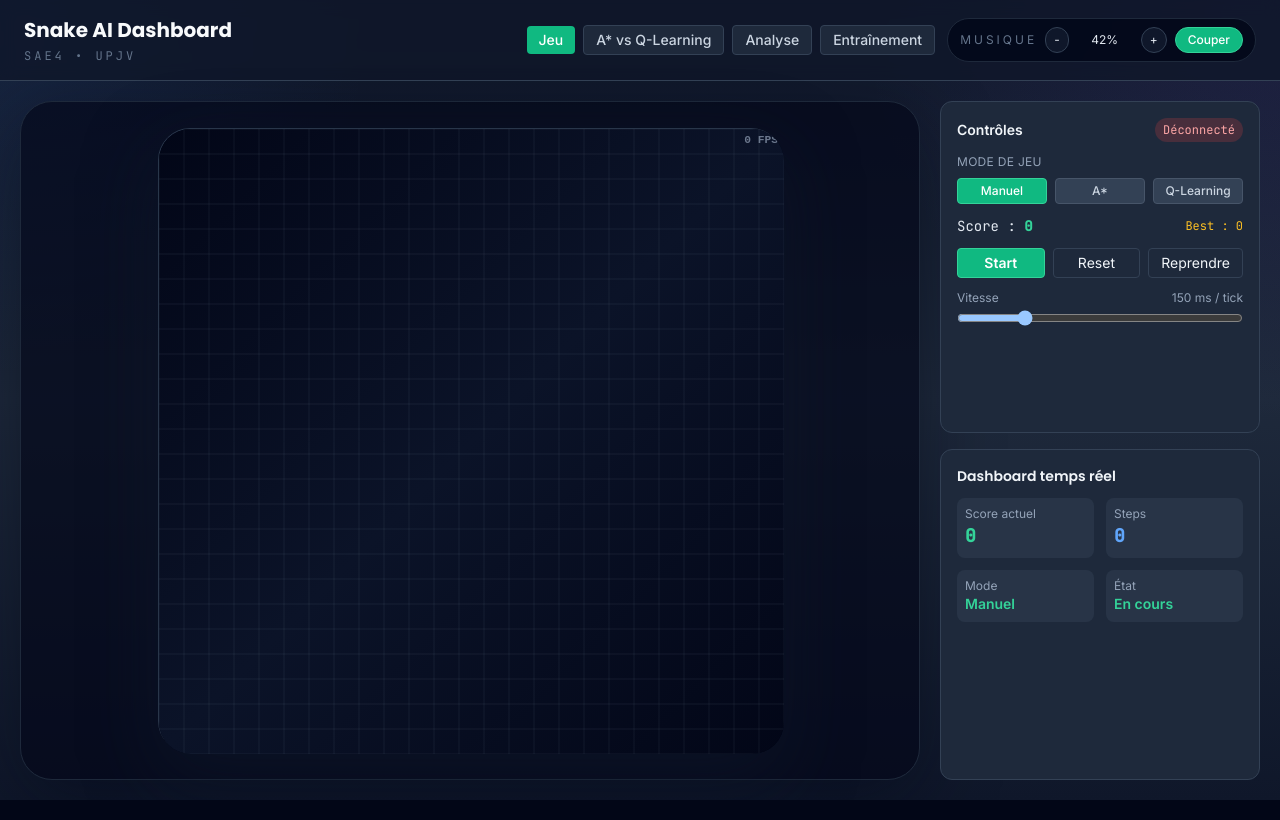
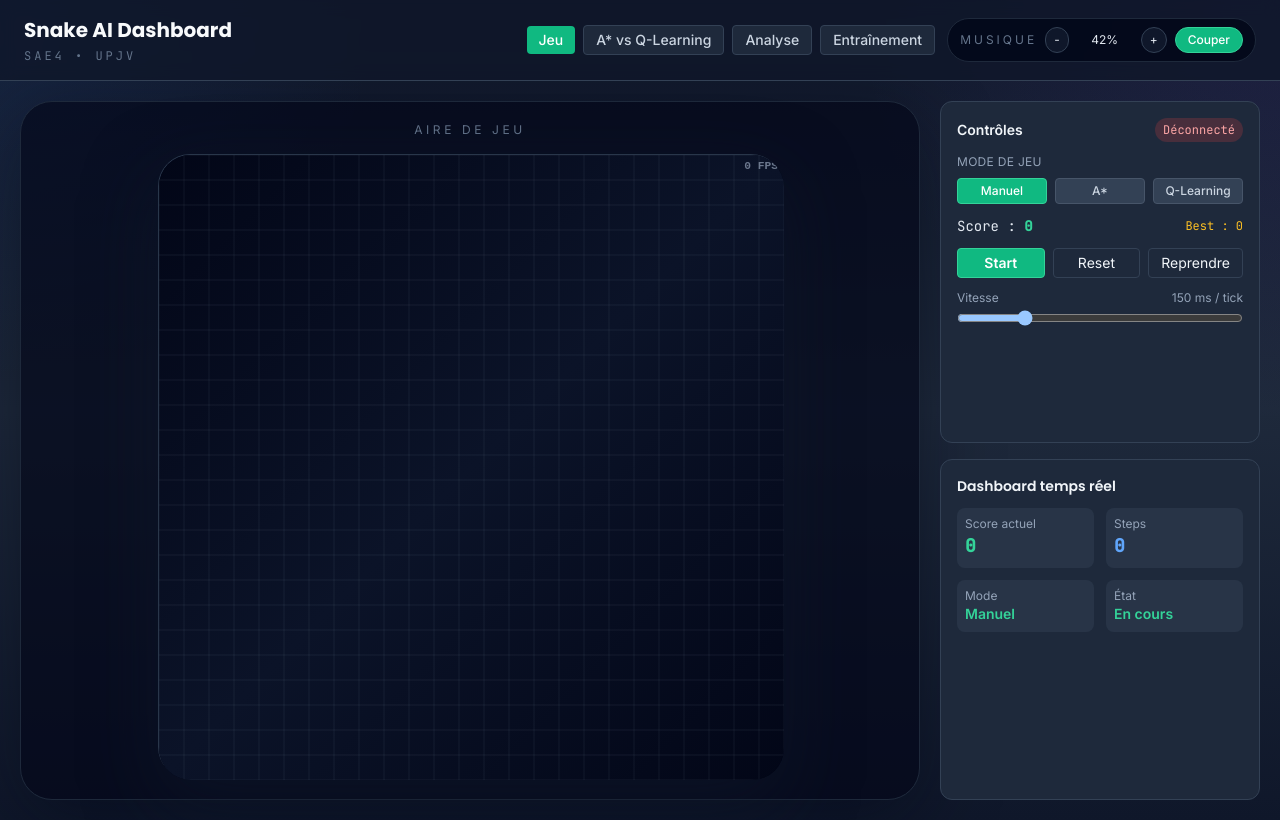
Before and after one commit to louzaiceline514-coder/Jeu_de_serpent, a React (Vite) app in the folder frontend/: page / in a window 1280 px wide. Both pictures are taken after a click on the button "Start". Built offline with nearby package versions, Linux system fonts and the light colour scheme; no server answers.

Commit message:
fix(ui): restore 'Aire de jeu' label above game grid

```diff
--- a/frontend/src/components/GameGrid.jsx
+++ b/frontend/src/components/GameGrid.jsx
@@ -5,7 +5,8 @@ import Snake from "./Snake";
 
 function GameGrid() {
   return (
-    <div className="flex flex-col items-center justify-center h-full min-h-[72vh]">
+    <div className="flex flex-col items-center justify-center h-full min-h-[72vh] space-y-4">
+      <p className="text-xs uppercase tracking-[0.3em] text-slate-500">Aire de jeu</p>
       <Snake />
     </div>
   );
```
